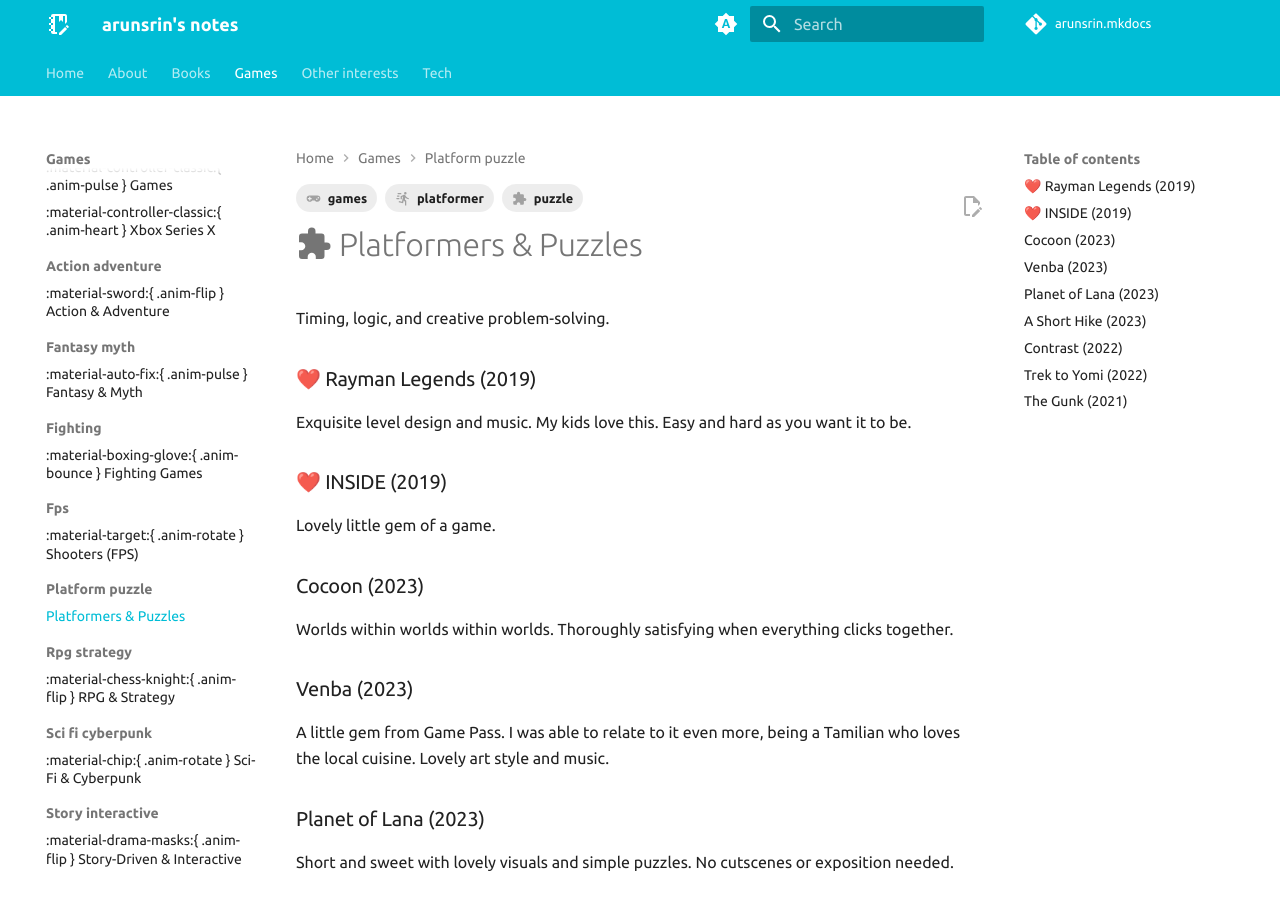
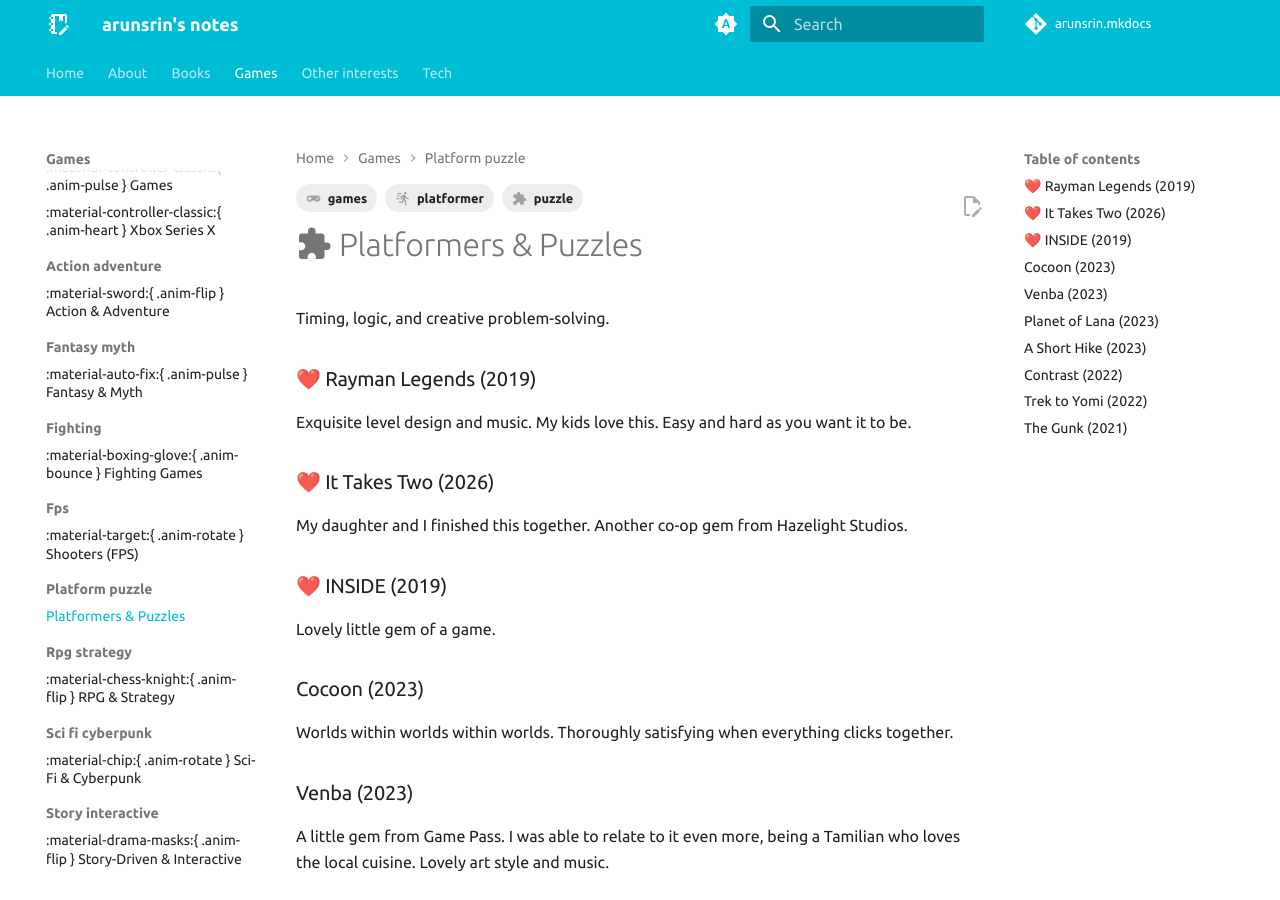
Before and after one commit to arunsrin/arunsrin.mkdocs, an MkDocs documentation site: the page built from home/games/platform-puzzle/index.md, in a window 1280 px wide and 900 px high. Built offline with MkDocs 1.6.1 and Material for MkDocs 9.7.7, drawn with Linux system fonts in a browser that asks for light colours; comment, search, counter and statistics services are not loaded.

Commit message:
Add 'It Takes Two' to game recommendations
Added a new game recommendation for 'It Takes Two'.

```diff
--- a/home/games/platform-puzzle/index.md
+++ b/home/games/platform-puzzle/index.md
@@ -11,6 +11,9 @@
 
 ### ❤️ Rayman Legends (2019)
 Exquisite level design and music. My kids love this. Easy and hard as you want it to be.
+
+### ❤️ It Takes Two (2026)
+My daughter and I finished this together. Another co-op gem from Hazelight Studios.
 
 ### ❤️ INSIDE (2019)
 Lovely little gem of a game.
```
